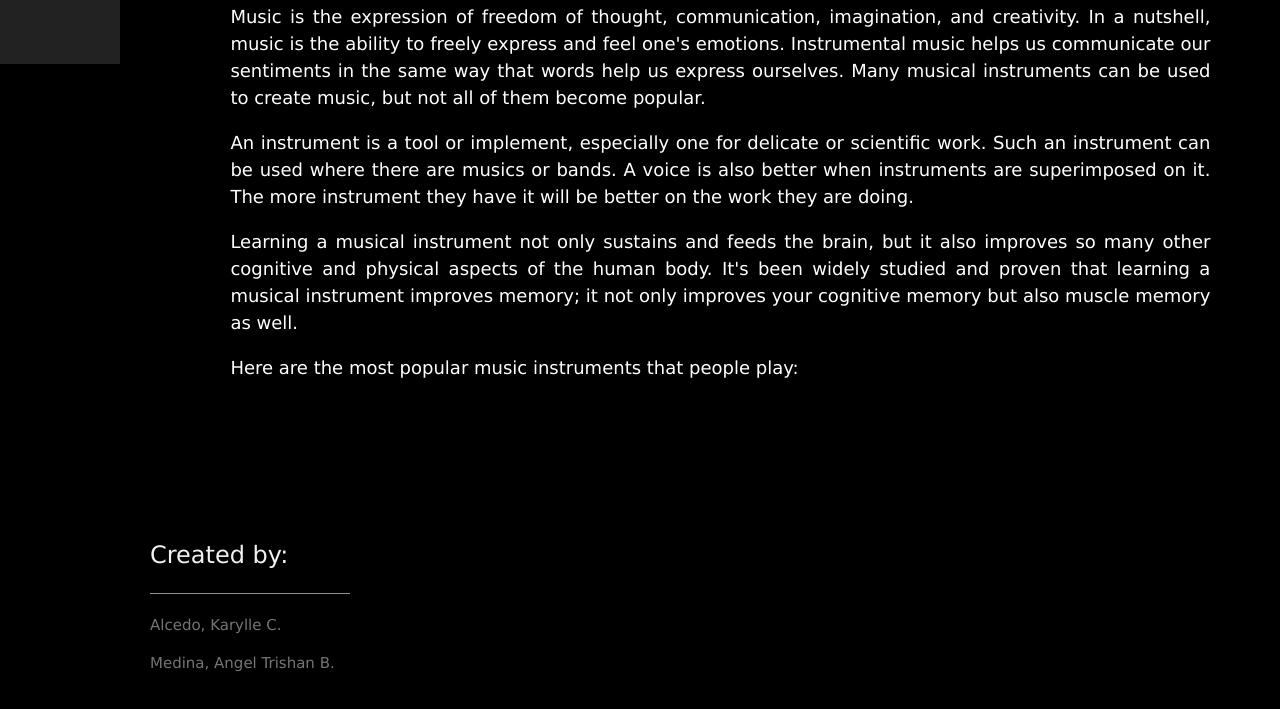
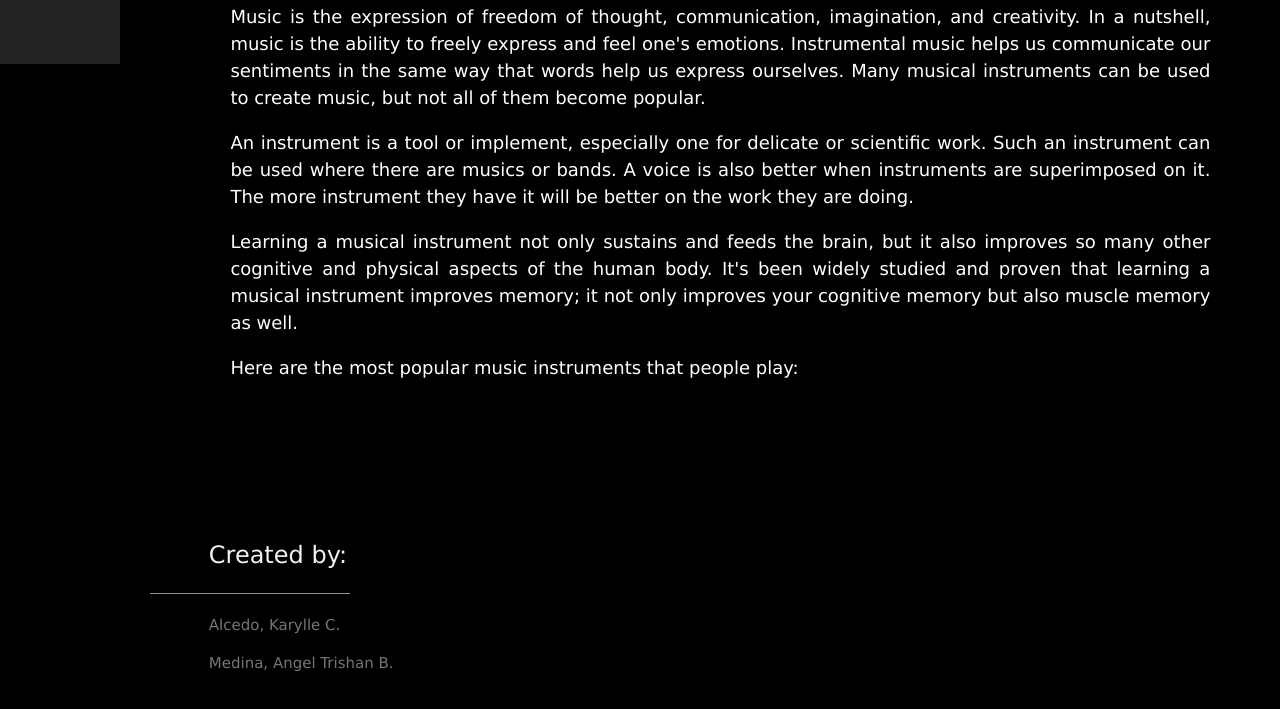
Before and after one commit to Secondismyname/musical-instruments, a plain HTML site: page index.html in a window 1280 px wide. Shown: the part 736-1445 px from the top of the page. Drawn offline with nearby package versions, Linux system fonts and the light colour scheme.

Commit message:
Update index.html

```diff
--- a/index.html
+++ b/index.html
@@ -73,10 +73,10 @@ body, h1,h2,h3,h4,h5,h6 {font-family: 'Lucida Sans', 'Lucida Sans Regular', 'Luc
 
 
   <div class="w3-padding-64 w3-content w3-text-grey" id="contact">
-    <h2 class="w3-text-light-grey w3-xlarge">Created by:</h2>
+    <h2 class="w3-text-light-grey w3-xlarge" style="margin-left: 6%">Created by:</h2>
     <hr style="width:200px" class="w3-opacity">
 
-    <div class="w3-section">
+    <div class="w3-section" style="margin-left: 6%">
       <p>Alcedo, Karylle C.</p>
       <p>Medina, Angel Trishan B.</p>
     </div><br>
```
